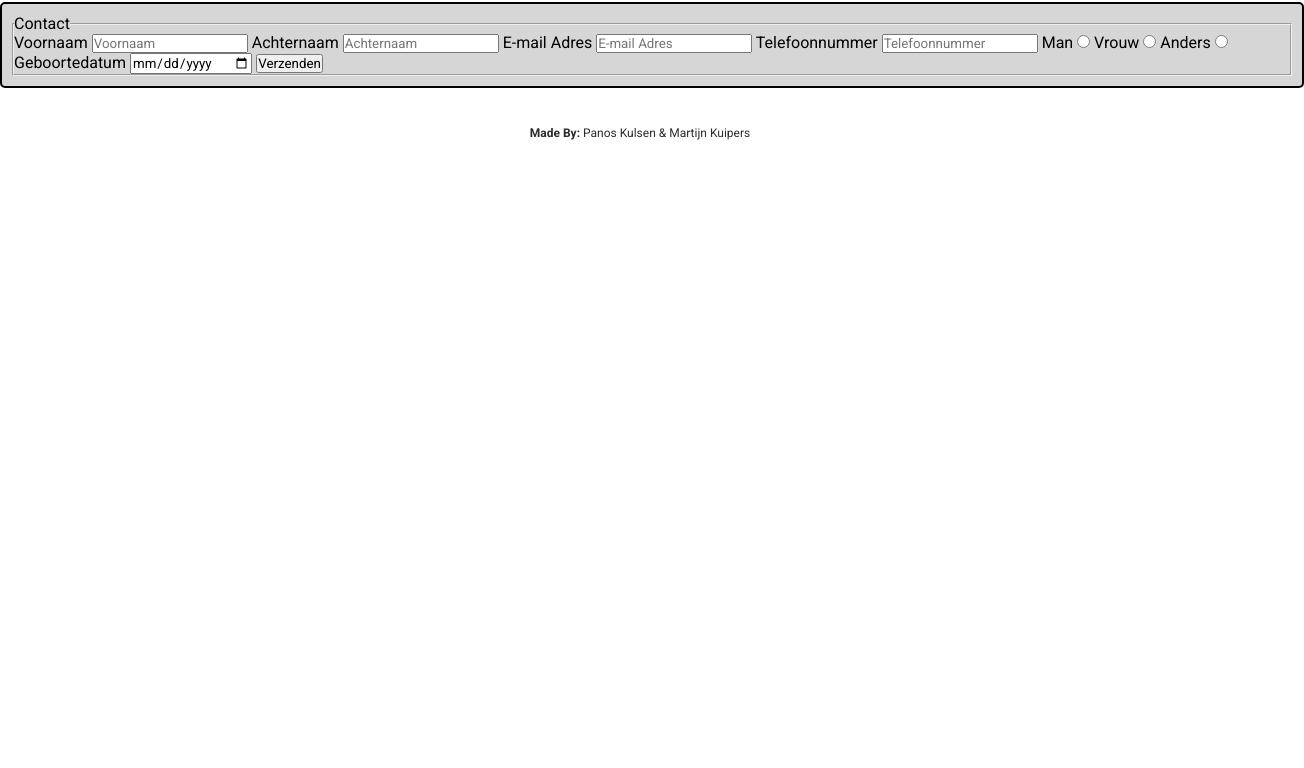
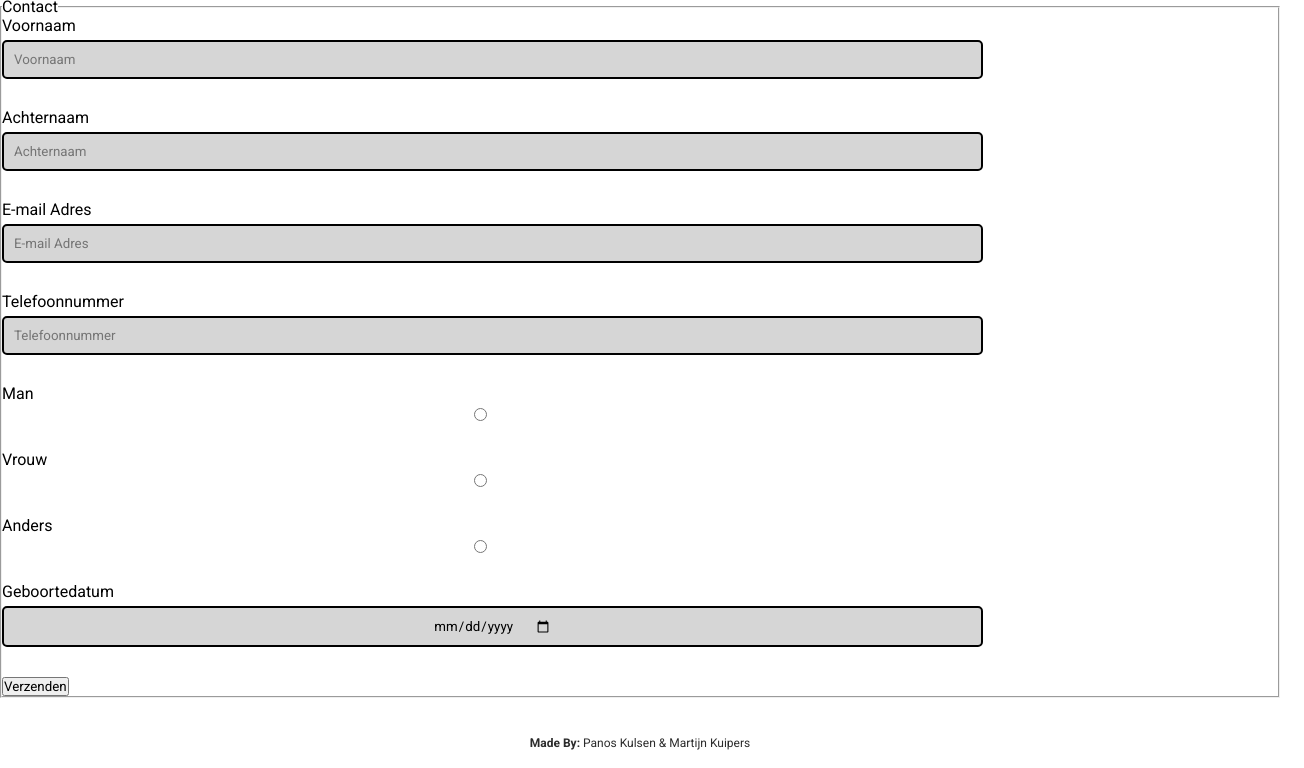
Before and after one commit to knijtram/WEBS1, a plain HTML site: page contact.html in a window 1280 px wide. Shown: the part 62-830 px from the top of the page, 1304 px wide, since content can reach past the window. Before the commit the page ends 800 px from the top, so only its background shows below. Drawn offline with Linux system fonts and the light colour scheme.

Commit message:
dabiggey

```diff
--- a/contact.html
+++ b/contact.html
@@ -33,21 +33,21 @@
         <fieldset>
           <legend> Contact </legend>
           <label for="firstname"> Voornaam </label>
-          <input type="text" id="fname" name="firstname" placeholder="Voornaam">
+          <input type="text" id="fname" name="firstname" placeholder="Voornaam"> <br>
           <label for="lastname"> Achternaam </label>
-          <input type="email" id="lname" name="firstname" placeholder="Achternaam">
+          <input type="text" id="lname" name="firstname" placeholder="Achternaam"> <br>
           <label for="email"> E-mail Adres </label>
-          <input type="text" id="mail" name="email" placeholder="E-mail Adres">
+          <input type="email" id="mail" name="email" placeholder="E-mail Adres"> <br>
           <label for="telefoonnummer"> Telefoonnummer </label>
-          <input type="tel" id="telnummer" name="telefoonnummer" placeholder="Telefoonnummer">
+          <input type="tel" id="telnummer" name="telefoonnummer" placeholder="Telefoonnummer"> <br>
           <label for="male"> Man </label>
-          <input type="radio" id="man" name="gender" value="male">
+          <input type="radio" id="man" name="gender" value="male"> <br>
           <label for="female"> Vrouw </label>
-          <input type="radio" id="woman" name="gender" value="female">
+          <input type="radio" id="woman" name="gender" value="female"> <br>
           <label for="other"> Anders </label>
-          <input type="radio" id="dif" name="gender" value="other">
+          <input type="radio" id="dif" name="gender" value="other"> <br>
           <label for="birthdate"> Geboortedatum </label>
-          <input type="date" id="bdate" name="birthdate" placeholder="dd-mm-jjjj" onfocus="(this.type='date')">
+          <input type="date" id="bdate" name="birthdate"> <br>
 
           <input type="submit" value="Verzenden">
 
--- a/css/style.css
+++ b/css/style.css
@@ -534,9 +534,10 @@ body {
 
 /*-----------Contact-----------*/
 
-.contact_container {
+
+input[type=text] {
   display: flex;
-  width: 100%;
+  width: 75%;
   padding: 10px;
   margin-top: 5px;
   margin-bottom: 10px;
@@ -545,3 +546,52 @@ body {
   background-color: rgba(50.2,50.2,50.2,0.2)
 
 }
+
+input[type=email] {
+  display: flex;
+  width: 75%;
+  padding: 10px;
+  margin-top: 5px;
+  margin-bottom: 10px;
+  border: 2px solid rgba(0,0,0,1);
+  border-radius: 5px;
+  background-color: rgba(50.2,50.2,50.2,0.2)
+
+}
+
+input[type=tel] {
+  display: flex;
+  width: 75%;
+  padding: 10px;
+  margin-top: 5px;
+  margin-bottom: 10px;
+  border: 2px solid rgba(0,0,0,1);
+  border-radius: 5px;
+  background-color: rgba(50.2,50.2,50.2,0.2)
+
+}
+
+input[type=radio] {
+  display: flex;
+  width: 75%;
+  padding: 10px;
+  margin-top: 5px;
+  margin-bottom: 10px;
+  border: 2px solid rgba(0,0,0,1);
+  border-radius: 5px;
+  background-color: rgba(50.2,50.2,50.2,0.2)
+
+}
+
+input[type=date] {
+  display: flex;
+  justify-content: center;
+  width: 75%;
+  padding: 10px;
+  margin-top: 5px;
+  margin-bottom: 10px;
+  border: 2px solid rgba(0,0,0,1);
+  border-radius: 5px;
+  background-color: rgba(50.2,50.2,50.2,0.2)
+
+}
```
